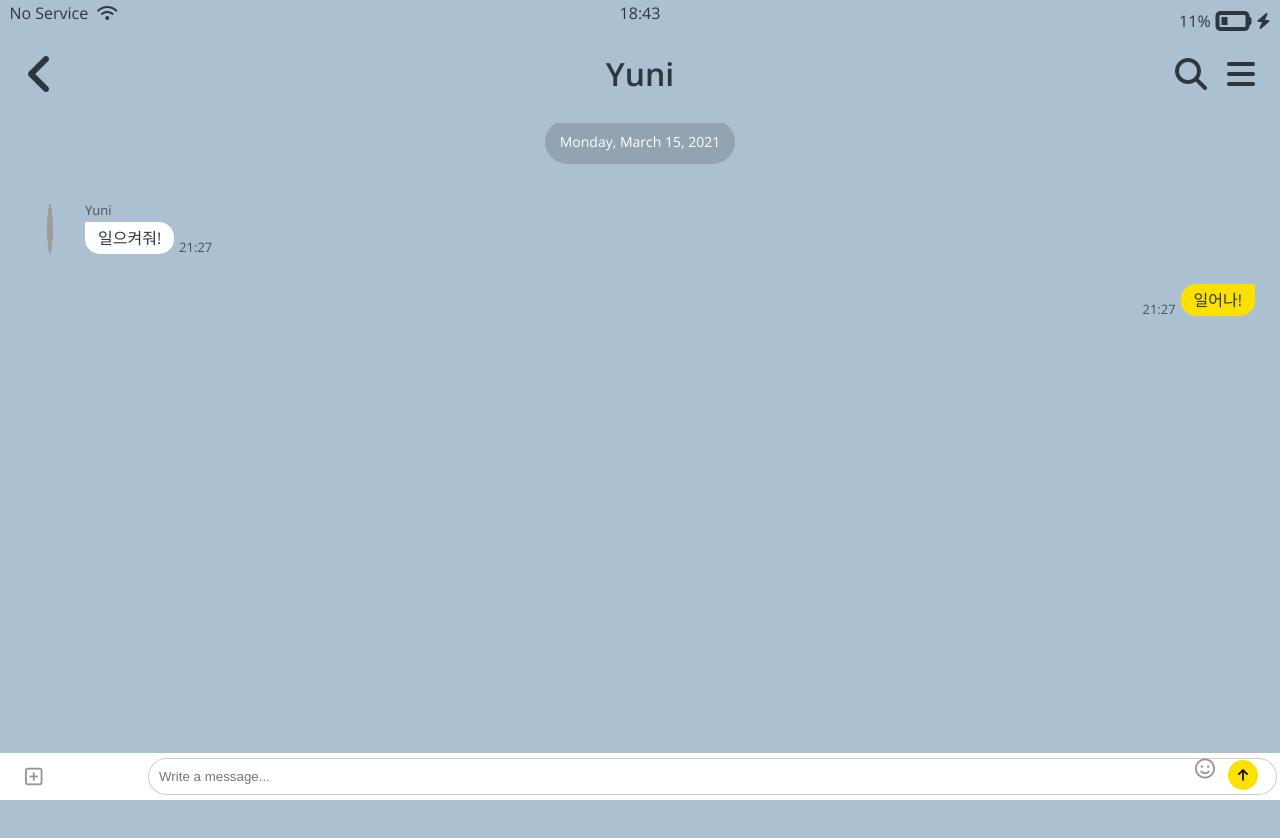
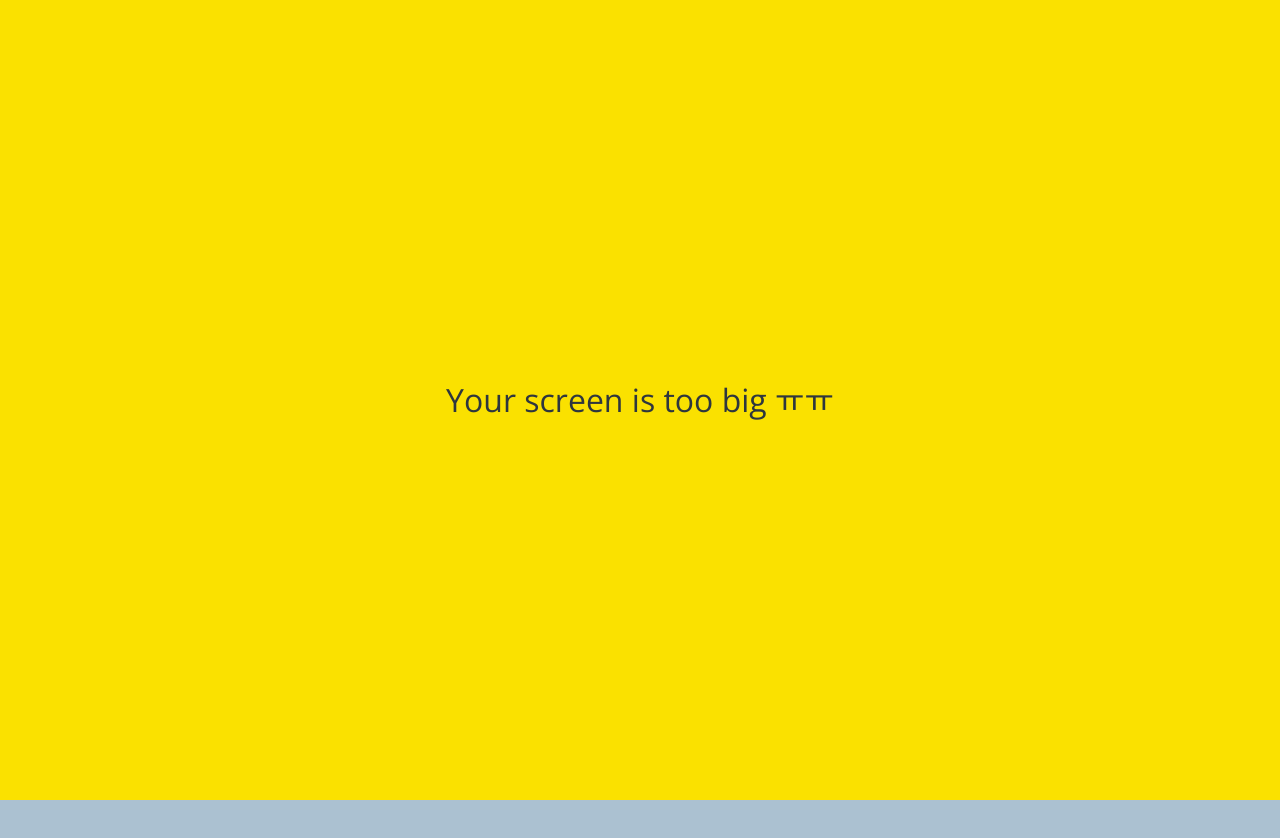
Before and after one commit to glen15/kokoa-clone-2021, a plain HTML site: page chat.html in a window 1280 px wide. Shown: the top 838 px of the page. Drawn offline with nearby package versions, Linux system fonts and the light colour scheme; grey boxes are pictures that could not be loaded.

Commit message:
6.40 animation-fin

```diff
--- a/chat.html
+++ b/chat.html
@@ -74,6 +74,10 @@
         </div>
     </form>
 
+    <div id="no-mobile">
+      <span>Your screen is too big ㅠㅠ</span>
+    </div>
+
     <script
       src="https://kit.fontawesome.com/5b3e4b1d66.js"
       crossorigin="anonymous"
--- /dev/null
+++ b/css/components/no-mobile.css
@@ -0,0 +1,18 @@
+#no-mobile {
+    position: absolute;
+    z-index: 99;
+    height: 100vh;
+    width: 100vw;
+    background-color: var(--yellow);
+    display: flex;
+    top: 0;
+    justify-content: center;
+    align-items: center;
+    font-size: 32px;
+}
+
+@media screen and (max-width:645px){
+    #no-mobile {
+        display: none;
+    }
+}
--- a/css/screens/chat.css
+++ b/css/screens/chat.css
@@ -140,6 +140,7 @@
     padding: 5px 25px;
     align-items: center;
     box-sizing: border-box;
+    transition: transform 0.3s ease-in-out;
 }
 .reply .reply__column:first-child{
     width: 10%;
@@ -153,6 +154,7 @@
     width: 100%;
     border: var(--main-border);
     border-radius: 20px;
+    transition: all .3s ease-in-out;
 }
 
 .reply i {
@@ -161,12 +163,12 @@
 .reply__column:last-child > i,
 .reply__column:last-child button {
     position: absolute;
-    right: -3px;
+    right: -17px;
     top: 2px;
 }
 
 .reply__column:last-child > i {
-    right: 40px;
+    right: 20px;
     top: 10px;
 }
 .reply__column button {
@@ -185,3 +187,24 @@
 .reply__column button:active {
     outline: none;
 }
+
+.reply .reply__column:first-child,
+.reply .fa-smile,
+.reply button {
+    transition: opacity 0.3s ease-in-out;
+}
+
+.reply:focus-within .reply__column:first-child,
+.reply:focus-within .fa-smile,
+.reply:focus-within button {
+    opacity: 0;
+}
+
+.reply input:focus {
+    width: 94vw;
+    transform: translateX(-13%) translateY(-80px);
+}
+
+.reply:focus-within {
+    transform: translateY(80px);
+}
--- a/css/styles.css
+++ b/css/styles.css
@@ -9,6 +9,7 @@
 @import "components/user-component.css";
 @import "components/badge.css";
 @import "components/icon-row.css";
+@import "components/no-mobile.css";
 /* Screens */
 @import "screens/login.css";
 @import "screens/friends.css";
```
Also changed, not shown: chats.html (+4 -0 lines), find.html (+4 -0 lines), friends.html (+5 -0 lines), index.html (+4 -0 lines), more.html (+4 -0 lines), settings.html (+4 -0 lines).
